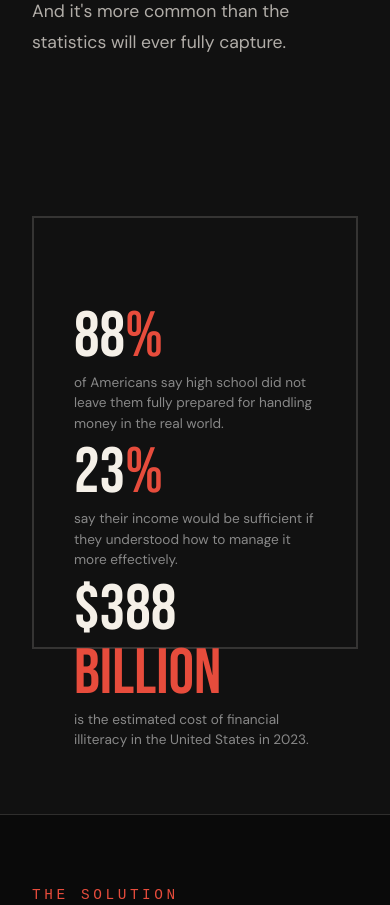
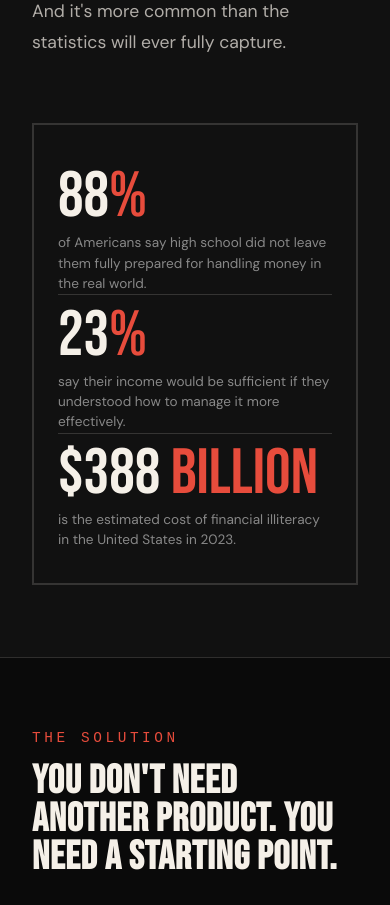
Before and after one commit to jvgiv/ffcpreview, a Next.js app: page / in a window 390 px wide. Shown: the part 2160-3065 px from the top of the page. Built offline with nearby package versions, Linux system fonts and the light colour scheme; no server answers.

Commit message:
fixing mobile issue on the problem

```diff
--- a/src/app/homepage.css
+++ b/src/app/homepage.css
@@ -910,6 +910,12 @@
     gap: 2.5rem;
   }
 
+  .friction-stat {
+    height: auto;
+    min-height: unset;
+    padding: 2rem 1.5rem;
+  }
+
   .guide-cards {
     grid-template-columns: 1fr;
   }
```
